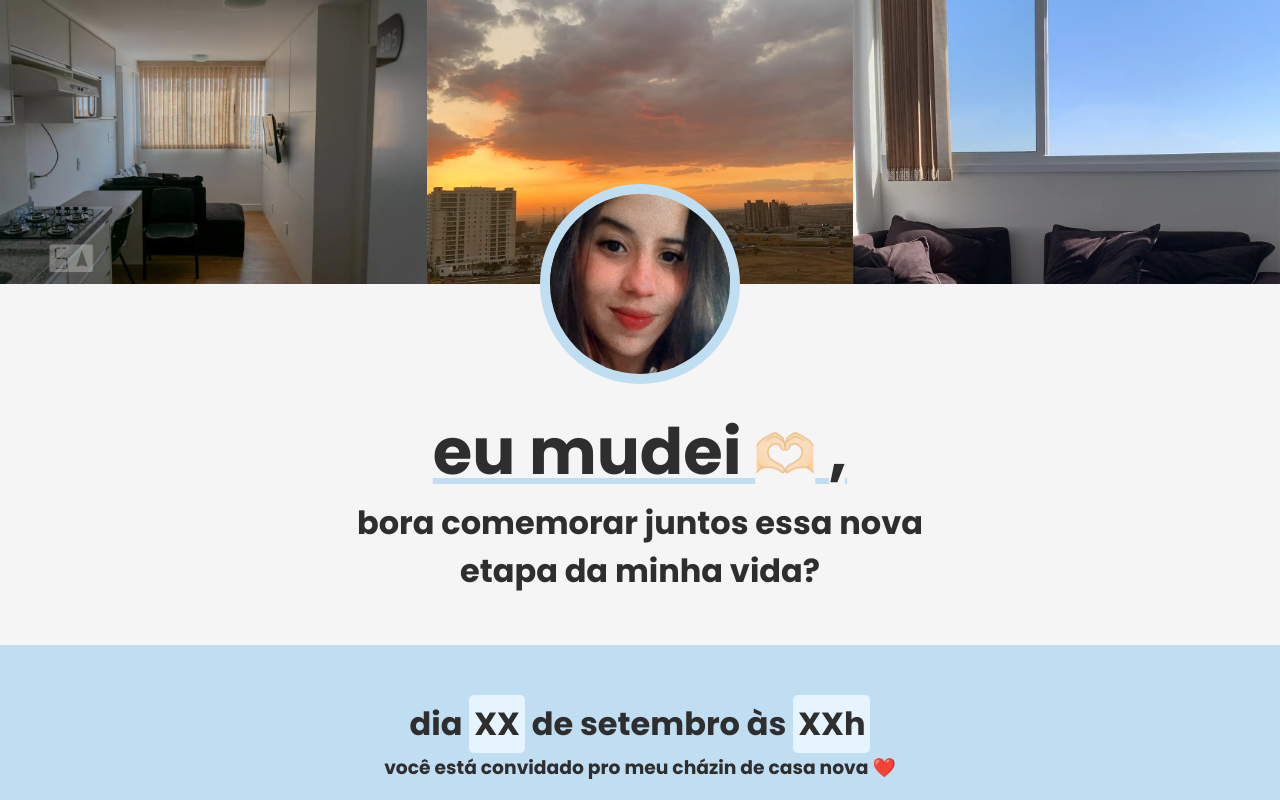
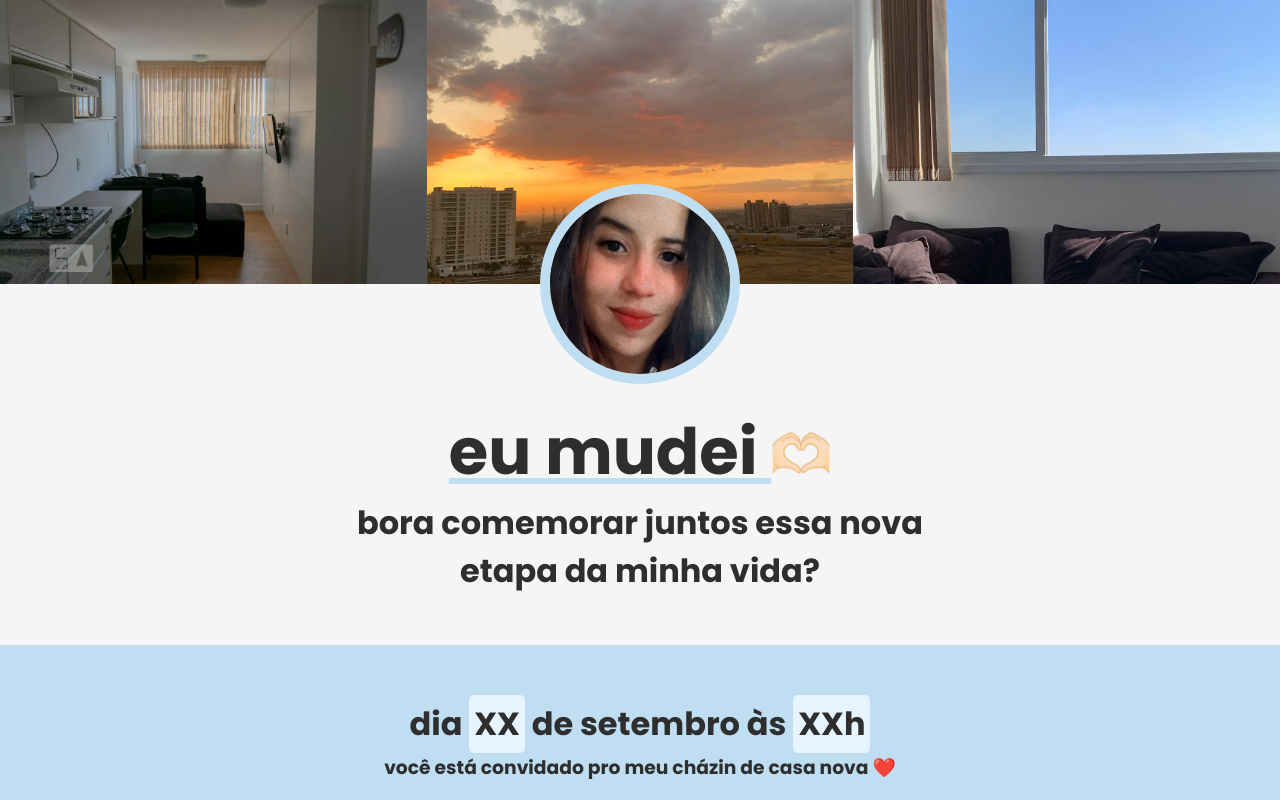
Before and after one commit to brunoleo223/lista-cha-casa-nova, a React (Vite) app: page / in a window 1280 px wide. Shown: the top 800 px of the page. Built offline with nearby package versions, Linux system fonts and the light colour scheme.

Commit message:
remover virgula

```diff
--- a/src/components/Header/index.jsx
+++ b/src/components/Header/index.jsx
@@ -10,7 +10,7 @@ export function Header() {
             </div>
             <div className={styles.header__perfil}>
                 <img src="/bea.jpg" alt="Vite logo" />
-                <h1>eu mudei <span> <img src="/coracao.png" alt="imagem de coração" /> </span>,</h1>
+                <h1>eu mudei <span> <img src="/coracao.png" alt="imagem de coração" /></span></h1>
                 <h3> bora comemorar juntos essa nova etapa da minha vida?  </h3>
             </div>
         </header>
```
